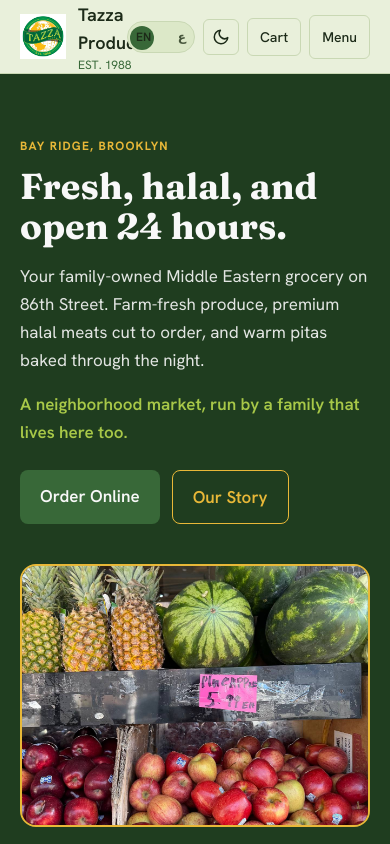
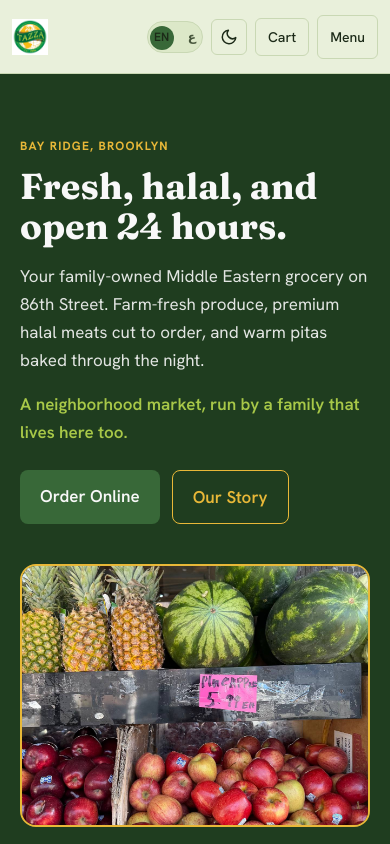
Before and after one commit to 651Shadow/taza-produce, a Next.js app: page / in a window 390 px wide. Shown: the top 844 px of the page. Built offline with nearby package versions, Linux system fonts and the light colour scheme.

Commit message:
ui: compact header at <=md (smaller logo, hide subtitle, tighter gaps, compact language toggle) — eliminates 320px RTL/LTR horizontal overflow

```diff
--- a/components/Header.tsx
+++ b/components/Header.tsx
@@ -40,7 +40,7 @@ export default function Header() {
 
   return (
     <header className="sticky top-0 z-50 h-[74px] w-full border-b border-line bg-surface">
-      <div className="mx-auto flex h-full max-w-6xl items-center gap-4 px-5">
+      <div className="mx-auto flex h-full max-w-6xl items-center gap-2 px-3 md:gap-4 md:px-5">
         {/* Brand */}
         <Link href="/" className="flex items-center gap-3">
           {/* eslint-disable-next-line @next/next/no-img-element */}
@@ -49,8 +49,9 @@ export default function Header() {
             alt="Tazza Produce logo"
             width={46}
             height={46}
+            className="h-9 w-9 sm:h-11 sm:w-11"
           />
-          <span className="flex flex-col leading-tight">
+          <span className="hidden flex-col leading-tight sm:flex">
             <span className="text-lg font-semibold text-text">Tazza Produce</span>
             <span className="text-xs text-green700">EST. 1988</span>
           </span>
--- a/components/LanguageToggle.tsx
+++ b/components/LanguageToggle.tsx
@@ -17,7 +17,7 @@ export default function LanguageToggle() {
       aria-label={t('nav.langSwitch')}
       title={t('nav.langSwitch')}
       onClick={() => setLocale(isAr ? 'en' : 'ar')}
-      className="relative inline-flex h-8 w-[4.25rem] items-center justify-between overflow-hidden rounded-full border border-line bg-surface2 px-2 text-xs font-semibold"
+      className={`relative inline-flex h-8 w-14 items-center justify-between overflow-hidden rounded-full border border-line bg-surface2 px-1.5 text-xs font-semibold sm:w-[4.25rem] sm:px-2`}
     >
       <span className={`z-10 ${isAr ? 'text-textSoft' : 'text-text'}`}>EN</span>
       <span className={`z-10 ${isAr ? 'text-text' : 'text-textSoft'}`}>ع</span>
```
